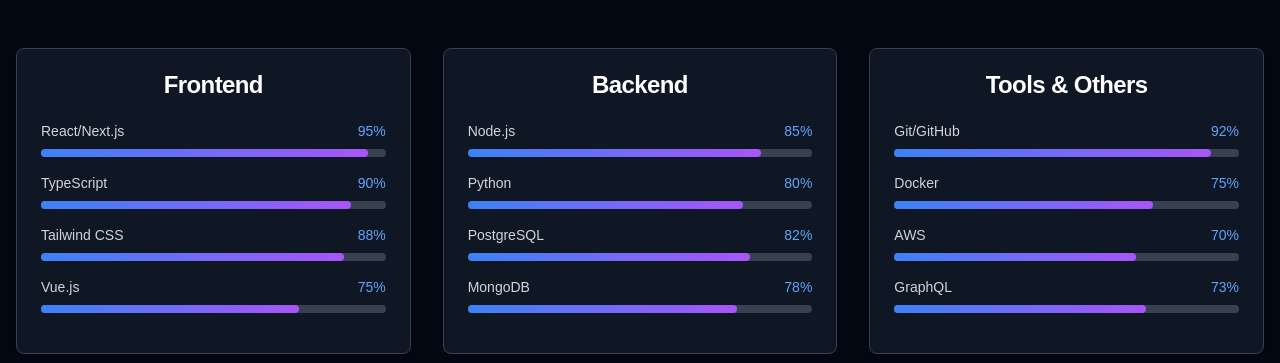
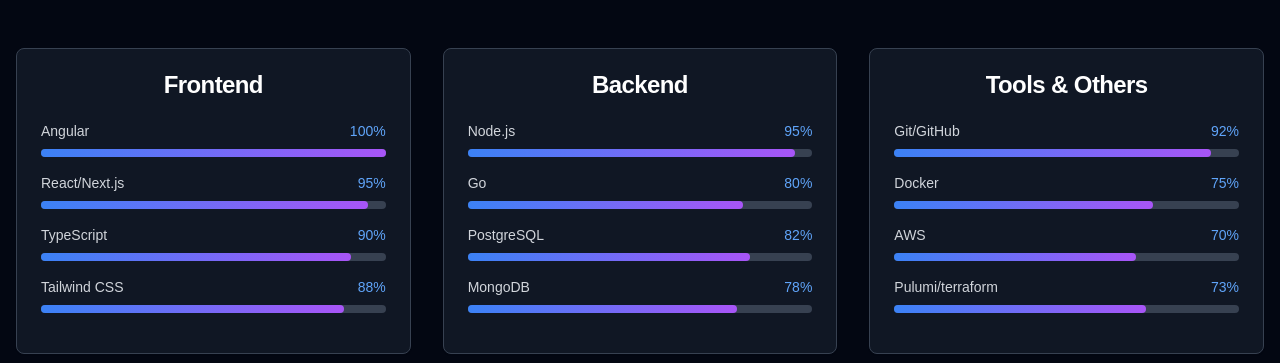
Before and after one commit to johnnyFR26/portfolio-next, a Next.js app: page / in a window 1280 px wide. Shown: the part 1500-1863 px from the top of the page. Built offline with nearby package versions, Linux system fonts and the light colour scheme; no server answers.

Commit message:
Update page.tsx

```diff
--- a/app/page.tsx
+++ b/app/page.tsx
@@ -181,14 +181,14 @@ export default function Portfolio() {
 
   const skills = {
     Frontend: [
+      { name: "Angular", level: 100 },
       { name: "React/Next.js", level: 95 },
       { name: "TypeScript", level: 90 },
       { name: "Tailwind CSS", level: 88 },
-      { name: "Vue.js", level: 75 },
     ],
     Backend: [
-      { name: "Node.js", level: 85 },
-      { name: "Python", level: 80 },
+      { name: "Node.js", level: 95 },
+      { name: "Go", level: 80 },
       { name: "PostgreSQL", level: 82 },
       { name: "MongoDB", level: 78 },
     ],
@@ -196,7 +196,7 @@ export default function Portfolio() {
       { name: "Git/GitHub", level: 92 },
       { name: "Docker", level: 75 },
       { name: "AWS", level: 70 },
-      { name: "GraphQL", level: 73 },
+      { name: "Pulumi/terraform", level: 73 },
     ],
   }
 
```
